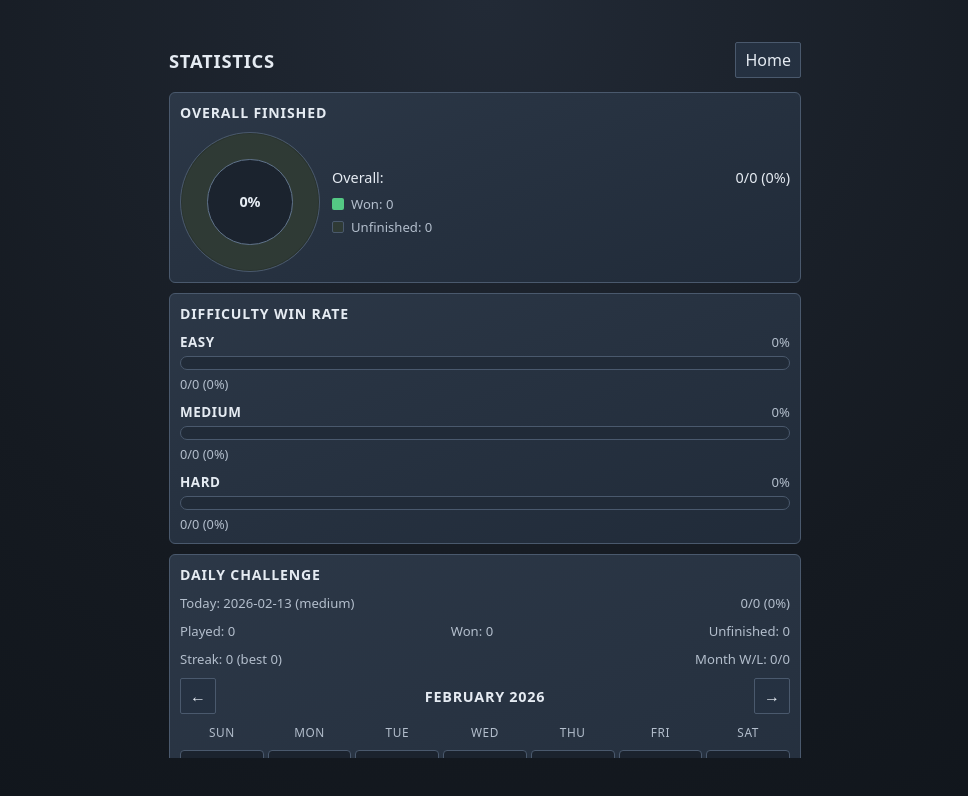
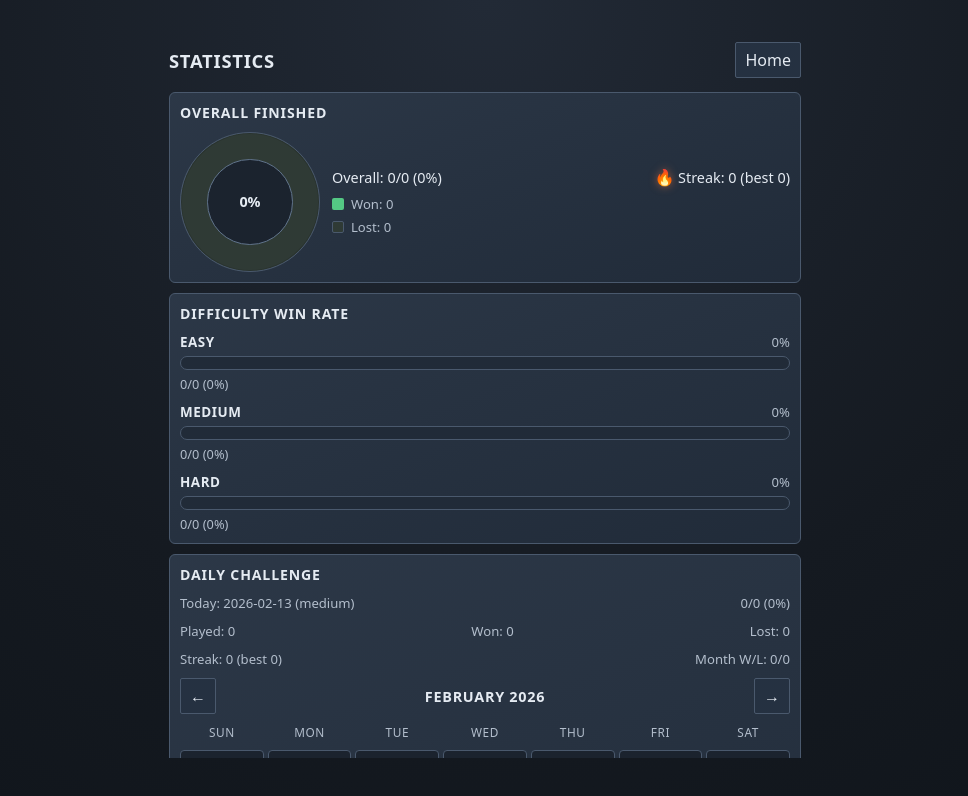
Before and after one commit to slobbe/sudoku, a Next.js app: page / in a window 1280 px wide. Both pictures are taken after a click on the button "Statistics". Shown: the top 796 px of the page, without its empty margins (155-1123 px from the left). Built offline with nearby package versions, Linux system fonts and the light colour scheme.

Commit message:
Compact stats layout and simplify daily labels
Move overall streak inline next to overall results, keep the flame marker, and remove the separate streak panel to reduce space usage. Simplify calendar difficulty badges and rename unfinished counters to lost for clearer outcome language.

```diff
--- a/app/globals.css
+++ b/app/globals.css
@@ -948,16 +948,11 @@ button:not([data-sudoku-cell="true"]):disabled {
 
 .daily-calendar-day-difficulty {
     margin-left: auto;
-    border: 1px solid var(--line-bold);
-    border-radius: 999px;
-    min-width: 1.2rem;
-    padding: 0 0.3rem;
     font-size: 0.68rem;
     font-weight: 700;
-    line-height: 1.2rem;
+    line-height: 1;
     text-align: center;
-    color: var(--ink);
-    background: var(--control-bg);
+    color: var(--muted);
 }
 
 .daily-calendar-legend {
@@ -1035,6 +1030,10 @@ button:not([data-sudoku-cell="true"]):disabled {
     display: flex;
     justify-content: space-between;
     gap: 8px;
+}
+
+.stats-overview-combo {
+    flex-wrap: wrap;
 }
 
 .stats-pie-legend {
--- a/src/components/sudoku-app.tsx
+++ b/src/components/sudoku-app.tsx
@@ -2950,10 +2950,26 @@ export function SudokuApp() {
                       <span className="stats-pie-center">{formatRate(state.stats.gamesWon, state.stats.gamesStarted)}</span>
                     </div>
                     <div className="stats-overview-lines">
-                      <p>
-                        Overall:
-                        {" "}
-                        <span id="stats-overall">{statsOverall}</span>
+                      <p className="stats-overview-combo">
+                        <span>
+                          Overall:
+                          {" "}
+                          <span id="stats-overall">{statsOverall}</span>
+                        </span>
+                        <span>
+                          <span className="stats-flame" aria-hidden="true">
+                            🔥
+                          </span>
+                          {" "}
+                          Streak:
+                          {" "}
+                          <span id="stats-streak">{state.stats.currentStreak}</span>
+                          {" "}
+                          (best
+                          {" "}
+                          <span id="stats-best-streak">{state.stats.bestStreak}</span>
+                          )
+                        </span>
                       </p>
                       <ul className="stats-pie-legend" aria-label="Overall puzzle legend">
                         <li>
@@ -2964,7 +2980,7 @@ export function SudokuApp() {
                         </li>
                         <li>
                           <span className="stats-legend-swatch unfinished" aria-hidden="true" />
-                          Unfinished:
+                          Lost:
                           {" "}
                           {statsOverallUnfinished}
                         </li>
@@ -3008,7 +3024,7 @@ export function SudokuApp() {
                   <div className="daily-summary-line">
                     <span>{`Played: ${state.stats.daily.gamesStarted}`}</span>
                     <span>{`Won: ${state.stats.daily.gamesWon}`}</span>
-                    <span>{`Unfinished: ${Math.max(0, state.stats.daily.gamesStarted - state.stats.daily.gamesWon)}`}</span>
+                    <span>{`Lost: ${Math.max(0, state.stats.daily.gamesStarted - state.stats.daily.gamesWon)}`}</span>
                   </div>
                   <div className="daily-summary-line">
                     <span>
@@ -3088,35 +3104,6 @@ export function SudokuApp() {
                   </div>
                 </section>
 
-                <section className="stats-panel stats-panel-streak" aria-label="Current and best streak">
-                  <h3>Streak Heat</h3>
-                  <div className="stats-streak-grid">
-                    <article className="stats-streak-card">
-                      <p className="stats-streak-label">
-                        <span className="stats-flame" aria-hidden="true">
-                          🔥
-                        </span>
-                        Current streak
-                      </p>
-                      <p className="stats-streak-value">
-                        <span id="stats-streak">{state.stats.currentStreak}</span>
-                        <span className="stats-streak-unit">puzzles</span>
-                      </p>
-                    </article>
-                    <article className="stats-streak-card">
-                      <p className="stats-streak-label">
-                        <span className="stats-flame" aria-hidden="true">
-                          🔥
-                        </span>
-                        Best streak
-                      </p>
-                      <p className="stats-streak-value">
-                        <span id="stats-best-streak">{state.stats.bestStreak}</span>
-                        <span className="stats-streak-unit">puzzles</span>
-                      </p>
-                    </article>
-                  </div>
-                </section>
               </section>
             </div>
           </section>
```
